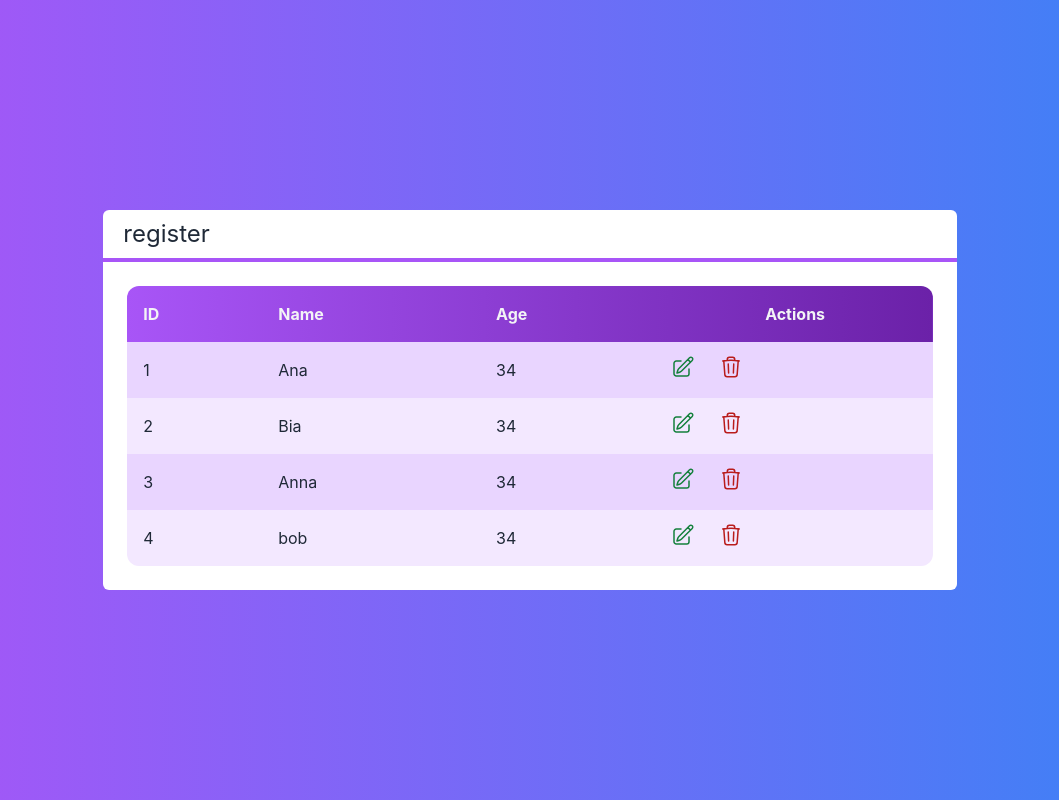
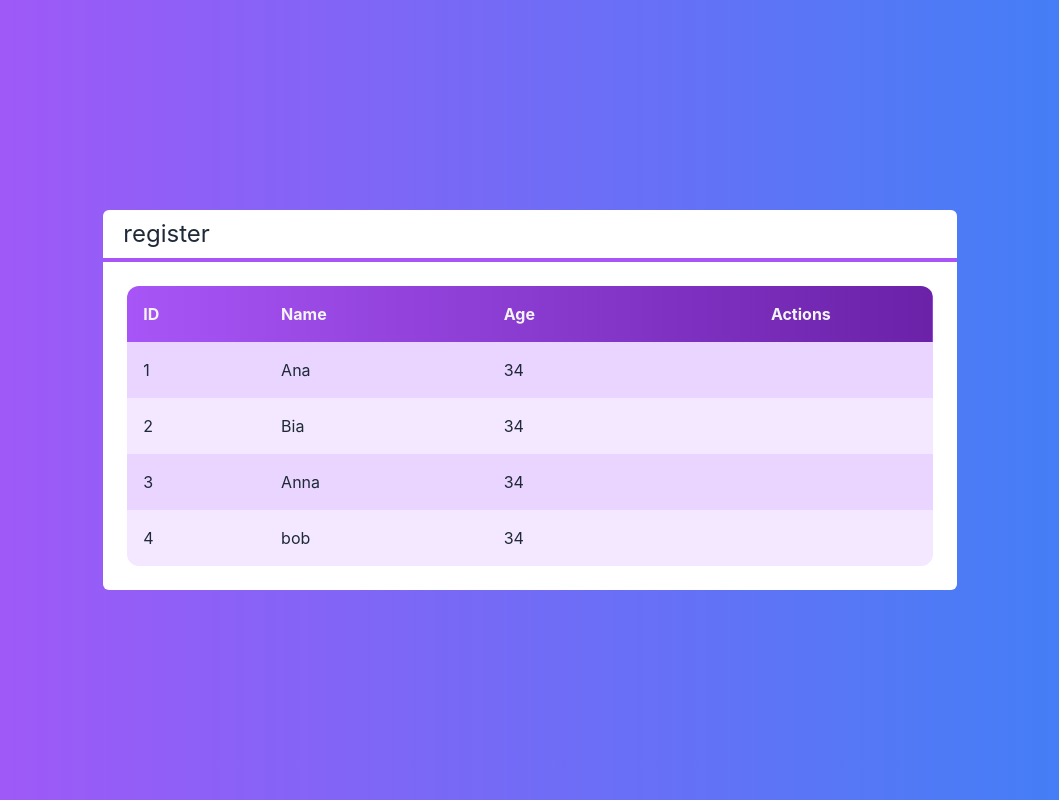
Before and after one commit to Andreas-Ziegler22/Crud-next.js, a Next.js app: page / in a window 1280 px wide. Shown: the whole page, without its empty margins (110-1169 px from the left). Built offline with nearby package versions, Linux system fonts and the light colour scheme.

Commit message:
updated buttons with interface

```diff
--- a/src/components/TableForm.tsx
+++ b/src/components/TableForm.tsx
@@ -37,12 +37,20 @@ export default function TableForm(props: TableFormProps) {
   function renderActions(client: Client) {
     return (
       <td className="flex">
+        {props.clientSelected ? (
           <button className="flex justify-center items-center text-green-700 rounded-full p-2 m-1 hover:bg-purple-50">
             {IconEdit}
           </button>
+        ) : (
+          false
+        )}
+        {props.clientDeleted ? (
           <button className="flex justify-center items-center text-red-700 rounded-full p-2 m-1 hover:bg-purple-50">
             {IconTrash}
           </button>
+        ) : (
+          false
+        )}
       </td>
     );
   }
```
Lines whose indentation alone changed are shown as unchanged.
